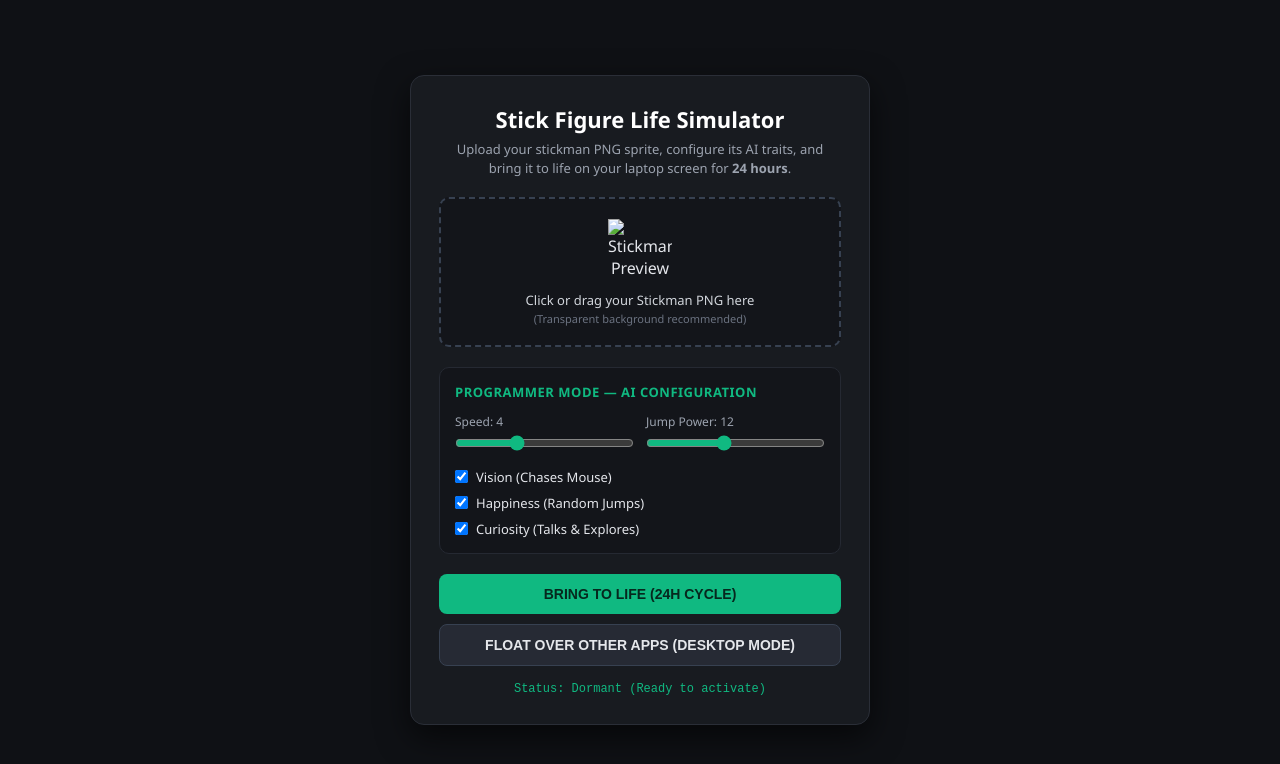
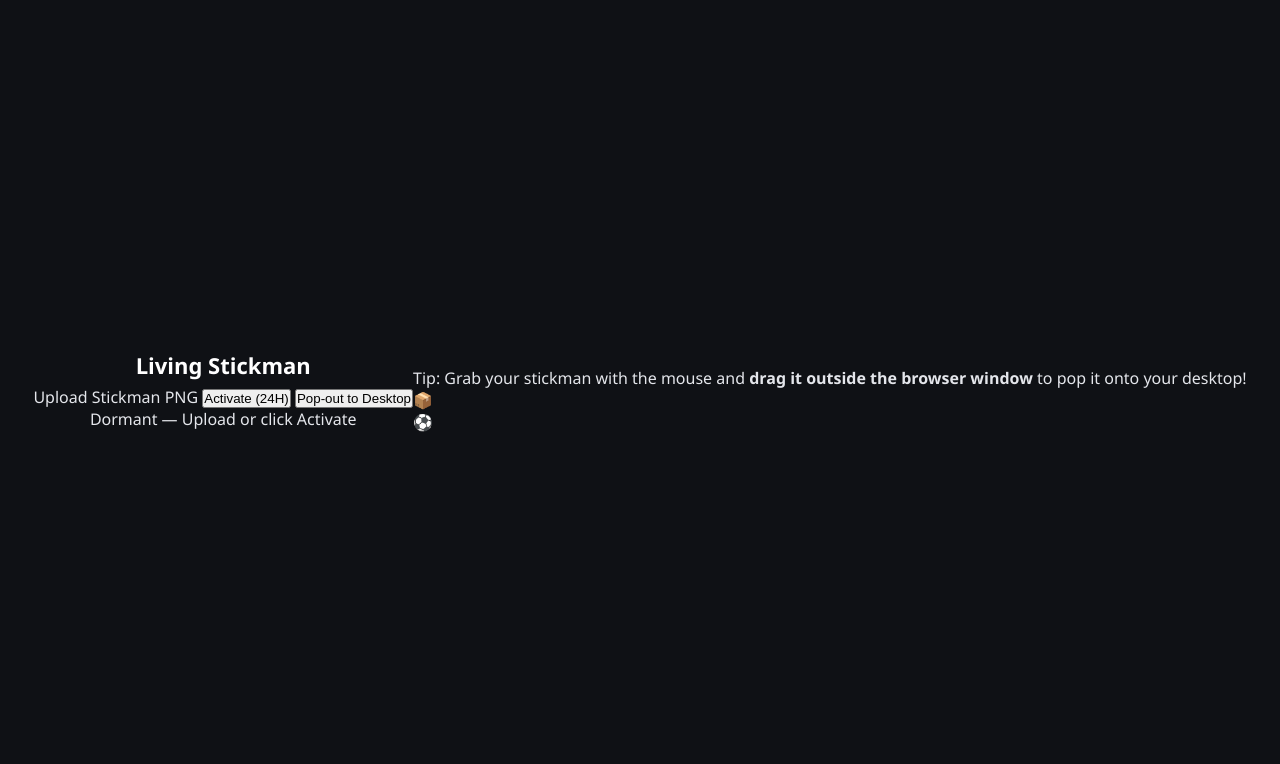
Before and after one commit to FavoriteDevX/animator-vs.-animation, a plain HTML site: page index.html in a window 1280 px wide. Drawn offline with Linux system fonts and the light colour scheme.

Commit message:
Update index.html

```diff
--- a/index.html
+++ b/index.html
@@ -3,58 +3,42 @@
 <head>
     <meta charset="UTF-8">
     <meta name="viewport" content="width=device-width, initial-scale=1.0">
-    <title>Stick Figure Life Simulator — 24H Desktop Pet</title>
+    <title>Living Stickman — 24H Interactive Canvas</title>
     <link rel="stylesheet" href="style.css">
 </head>
 <body>
 
-    <main class="container">
-        <header>
-            <h1>Stick Figure Life Simulator</h1>
-            <p class="subtitle">Upload your stickman PNG sprite, configure its AI traits, and bring it to life on your laptop screen for <strong>24 hours</strong>.</p>
-        </header>
+    <!-- Barra superior discreta de controle -->
+    <header class="top-bar">
+        <div class="brand">
+            <span class="dot" id="status-dot"></span>
+            <h1>Living Stickman</h1>
+        </div>
 
-        <section class="upload-section">
-            <label for="sprite-upload" class="drop-zone" id="drop-zone">
-                <div class="preview-wrapper">
-                    <img id="sprite-preview" alt="Stickman Preview">
-                </div>
-                <span id="upload-text">Click or drag your Stickman PNG here<br><small>(Transparent background recommended)</small></span>
-                <input type="file" id="sprite-upload" accept="image/png, image/jpeg, image/gif, image/webp">
+        <div class="controls">
+            <label for="sprite-input" class="btn-upload">
+                Upload Stickman PNG
+                <input type="file" id="sprite-input" accept="image/png, image/jpeg, image/gif, image/webp">
             </label>
-        </section>
+            <button id="btn-activate" class="btn-primary">Activate (24H)</button>
+            <button id="btn-popout" class="btn-secondary" title="Or drag the stickman outside the browser window!">Pop-out to Desktop</button>
+        </div>
 
-        <section class="traits-panel">
-            <h2>Programmer Mode — AI Configuration</h2>
-            <div class="grid">
-                <div class="control-group">
-                    <label>Speed: <span id="speed-val">4</span></label>
-                    <input type="range" id="stat-speed" min="1" max="10" value="4">
-                </div>
-                <div class="control-group">
-                    <label>Jump Power: <span id="jump-val">12</span></label>
-                    <input type="range" id="stat-jump" min="6" max="20" value="12">
-                </div>
-            </div>
+        <div class="timer-display" id="timer-display">Dormant — Upload or click Activate</div>
+    </header>
 
-            <div class="toggles">
-                <label><input type="checkbox" id="sense-vision" checked> Vision (Chases Mouse)</label>
-                <label><input type="checkbox" id="feeling-happy" checked> Happiness (Random Jumps)</label>
-                <label><input type="checkbox" id="feeling-curious" checked> Curiosity (Talks & Explores)</label>
-            </div>
-        </section>
+    <!-- Palco principal onde o boneco vive livremente -->
+    <main id="stage">
+        <div class="hint-overlay" id="hint-text">
+            Tip: Grab your stickman with the mouse and <strong>drag it outside the browser window</strong> to pop it onto your desktop!
+        </div>
 
-        <section class="actions">
-            <button id="btn-activate" class="btn primary">BRING TO LIFE (24H CYCLE)</button>
-            <button id="btn-pip" class="btn secondary">FLOAT OVER OTHER APPS (DESKTOP MODE)</button>
-        </section>
-
-        <footer class="status-bar">
-            <div id="life-timer">Status: Dormant (Ready to activate)</div>
-        </footer>
+        <!-- Objetos interativos dentro da tela para ele brincar -->
+        <div class="stage-prop" id="prop-box" style="left: 20%; bottom: 20px;">📦</div>
+        <div class="stage-prop" id="prop-ball" style="left: 75%; bottom: 20px;">⚽</div>
     </main>
 
-    <script src="pet-engine.js"></script>
+    <script src="stickman-life.js"></script>
     <script src="app.js"></script>
 </body>
 </html>
```
